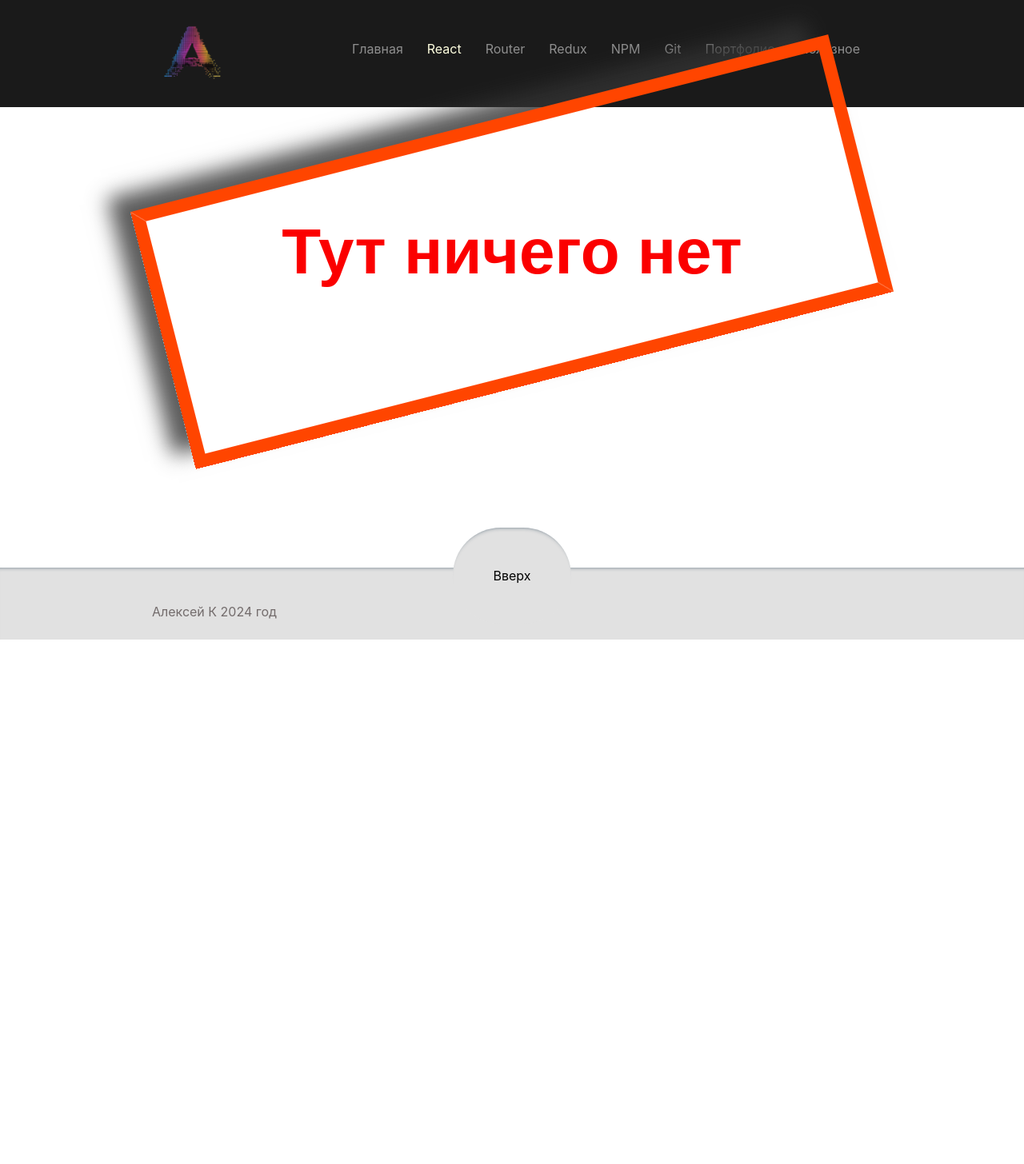
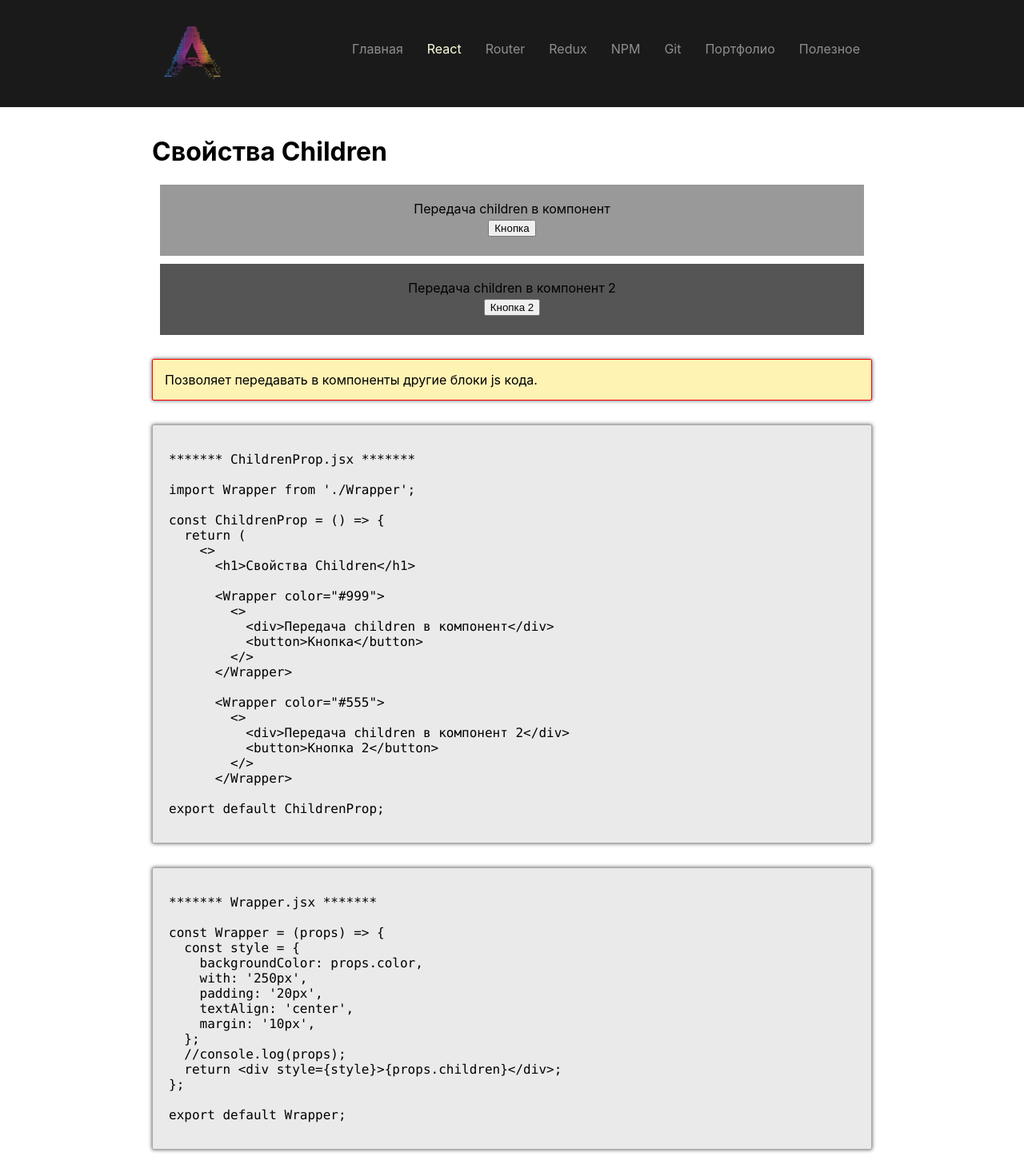
Before and after one commit to AlekseiKutukov/aleksei-k.ru, a React (Create React App) app: page /react/children-prop in a window 1280 px wide. Shown: the top 1456 px of the page at 80% size. Before the commit the page ends 800 px from the top, so only its background shows below. Built offline with nearby package versions, Linux system fonts and the light colour scheme.

Commit message:
add page childrenProp

```diff
--- a/src/App.js
+++ b/src/App.js
@@ -22,6 +22,7 @@ import IterateOverAnArrayOfObjects from './pageRouter/react/iterate-over-an-arra
 import LogicalAndOperator from './pageRouter/react/logical-and-operator/LogicalAndOperator';
 import Fragment from './pageRouter/react/react-fragment/Fragment';
 import Login from './pageRouter/react/control-pola/Login';
+import ChildrenProp from './pageRouter/react/children-prop/ChildrenProp';
 
 function App() {
   return (
@@ -45,6 +46,7 @@ function App() {
             />
             <Route path="react/fragment" element={<Fragment />} />
             <Route path="react/login" element={<Login />} />
+            <Route path="react/children-prop" element={<ChildrenProp />} />
             <Route path="router" element={<RouterT />} />
             <Route path="redux" element={<ReduxT />} />
             <Route path="npm" element={<Npm />} />
--- a/src/pageRouter/react/ReactT.jsx
+++ b/src/pageRouter/react/ReactT.jsx
@@ -41,6 +41,11 @@ const ReactT = () => {
             Контролируемые поля
           </div>
         </Link>
+        <Link to="./children-prop">
+          <div className="cards__example__code" title="Посмотреть пример">
+            Children prop
+          </div>
+        </Link>
       </div>
     </>
   );
--- /dev/null
+++ b/src/pageRouter/react/children-prop/ChildrenProp.jsx
@@ -0,0 +1,79 @@
+import Wrapper from './Wrapper';
+
+const ChildrenProp = () => {
+  return (
+    <>
+      <h1>Свойства Children</h1>
+
+      <Wrapper color="#999">
+        <>
+          <div>Передача children в компонент</div>
+          <button>Кнопка</button>
+        </>
+      </Wrapper>
+
+      <Wrapper color="#555">
+        <>
+          <div>Передача children в компонент 2</div>
+          <button>Кнопка 2</button>
+        </>
+      </Wrapper>
+      <div className="memorandum">
+        Позволяет передавать в компоненты другие блоки js кода.
+      </div>
+      <div className="body_article">
+        <pre>
+          <code>
+            {`******* ChildrenProp.jsx *******
+
+import Wrapper from './Wrapper';
+
+const ChildrenProp = () => {
+  return (
+    <>
+      <h1>Свойства Children</h1>
+
+      <Wrapper color="#999">
+        <>
+          <div>Передача children в компонент</div>
+          <button>Кнопка</button>
+        </>
+      </Wrapper>
+
+      <Wrapper color="#555">
+        <>
+          <div>Передача children в компонент 2</div>
+          <button>Кнопка 2</button>
+        </>
+      </Wrapper>
+
+export default ChildrenProp;`}
+          </code>
+        </pre>
+      </div>
+      <div className="body_article">
+        <pre>
+          <code>
+            {`******* Wrapper.jsx *******
+
+const Wrapper = (props) => {
+  const style = {
+    backgroundColor: props.color,
+    with: '250px',
+    padding: '20px',
+    textAlign: 'center',
+    margin: '10px',
+  };
+  //console.log(props);
+  return <div style={style}>{props.children}</div>;
+};
+
+export default Wrapper;`}
+          </code>
+        </pre>
+      </div>
+    </>
+  );
+};
+
+export default ChildrenProp;
--- /dev/null
+++ b/src/pageRouter/react/children-prop/Wrapper.jsx
@@ -0,0 +1,13 @@
+const Wrapper = (props) => {
+  const style = {
+    backgroundColor: props.color,
+    with: '250px',
+    padding: '20px',
+    textAlign: 'center',
+    margin: '10px',
+  };
+  //console.log(props);
+  return <div style={style}>{props.children}</div>;
+};
+
+export default Wrapper;
--- a/src/style/react.css
+++ b/src/style/react.css
@@ -24,7 +24,8 @@
   letter-spacing: 1px;
 }
 
-.hook-memorandum {
+.hook-memorandum,
+.memorandum {
   background-color: #fff3b4;
   padding: 15px;
   border-radius: 2px;
```
